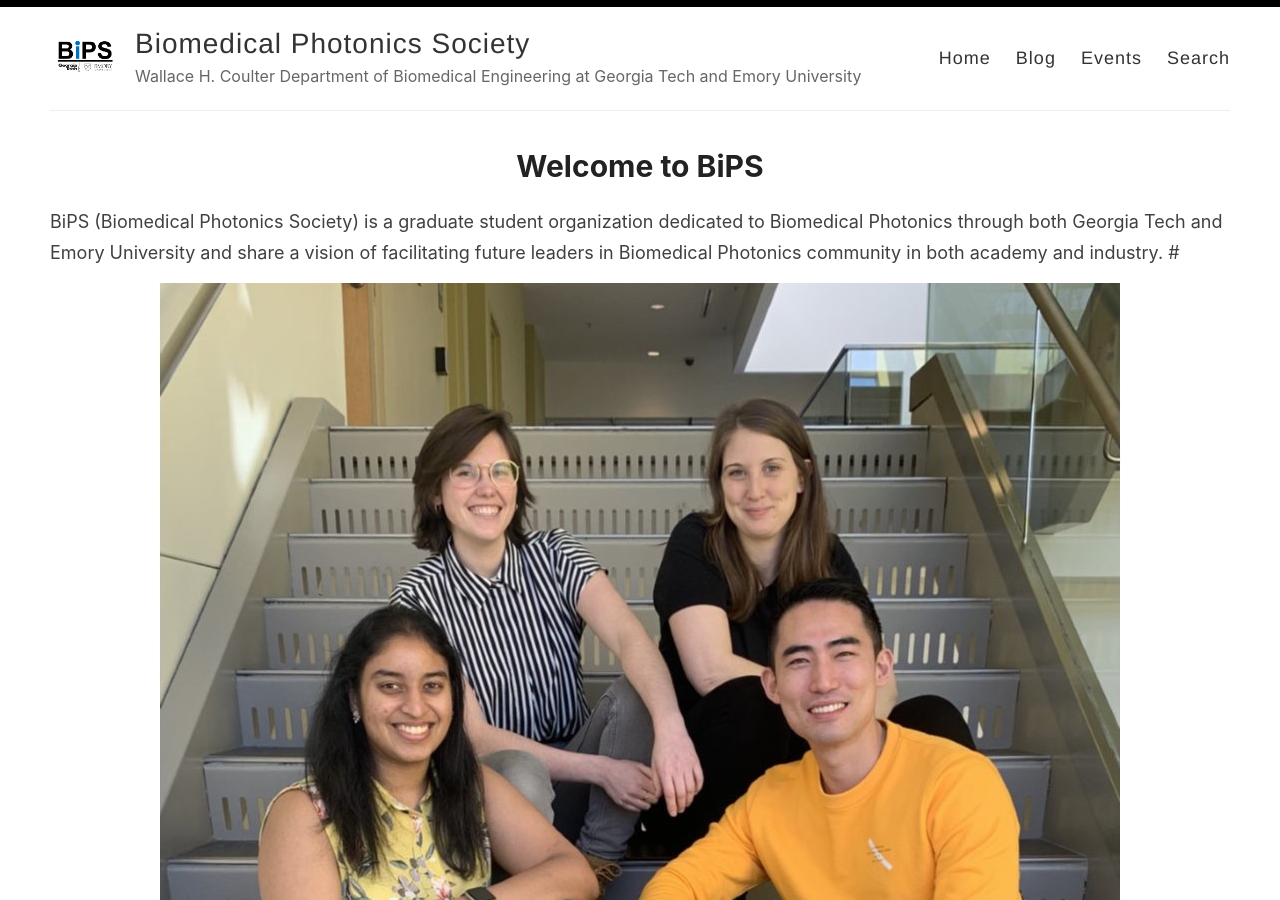
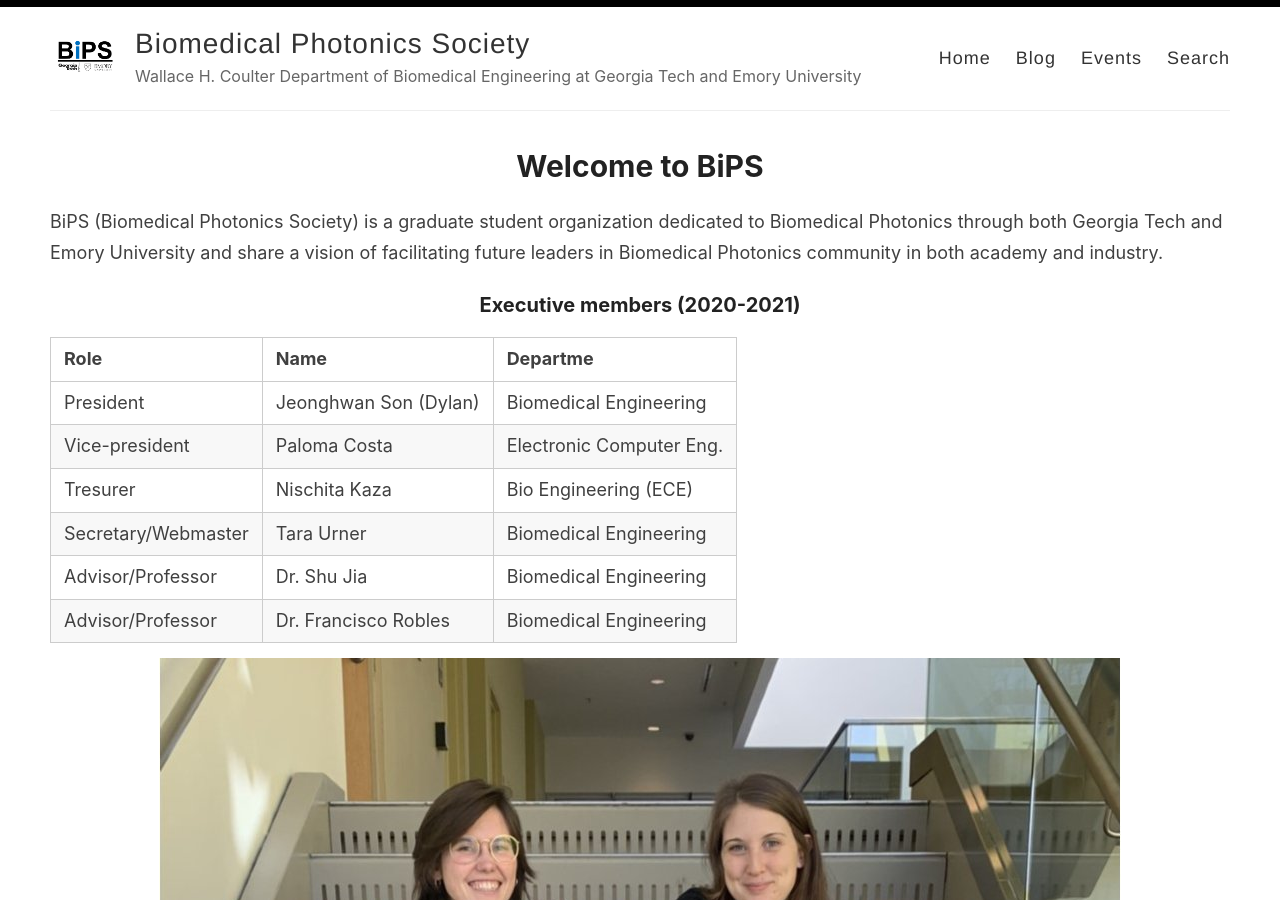
Before and after one commit to bipsgatech/bipsgatech.github.io, a Jekyll site: the page built from index.md, in a window 1280 px wide and 900 px high. Built offline with Jekyll 4.4.1, drawn with Linux system fonts in a browser that asks for light colours; our own code applies the rules of GitHub Pages for plain Markdown files.

Commit message:
Update index.md

```diff
--- a/index.md
+++ b/index.md
@@ -5,6 +5,16 @@ layout: default
 # Welcome to BiPS
 
 BiPS (Biomedical Photonics Society) is a graduate student organization dedicated to Biomedical Photonics through both Georgia Tech and Emory University and share a vision of facilitating future leaders in Biomedical Photonics community in both academy and industry.
-#
+
+### Executive members (2020-2021)
+
+  |Role                | Name                  | Departme                 |
+  |------------------- | --------------------- | ------------------------ |
+  |President           | Jeonghwan Son (Dylan) | Biomedical Engineering   |
+  |Vice-president      | Paloma Costa          | Electronic Computer Eng. |
+  |Tresurer            | Nischita Kaza         | Bio Engineering (ECE)    |
+  |Secretary/Webmaster | Tara Urner            | Biomedical Engineering   |
+  |Advisor/Professor   | Dr. Shu Jia           | Biomedical Engineering   |
+  |Advisor/Professor   | Dr. Francisco Robles  | Biomedical Engineering   |
 
 ![image](/images/Bips_executive.png)
```
